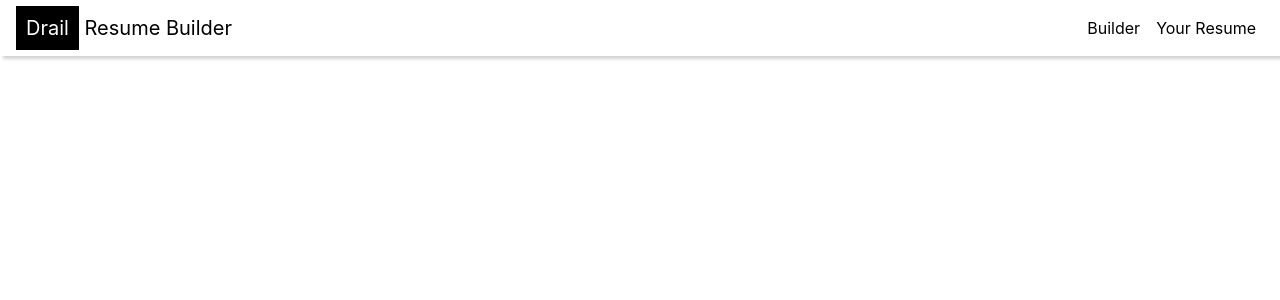
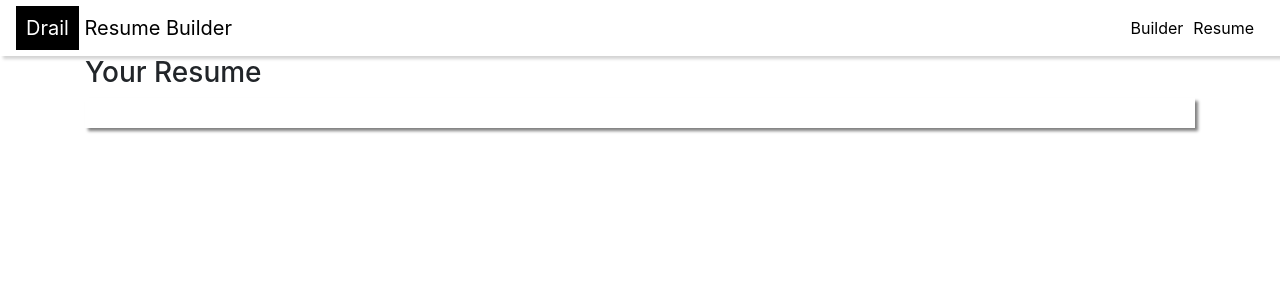
Before and after one commit to yashrajb/Drail-Resume-Builder, a React (Create React App) app: page /resume in a window 1280 px wide. Shown: the top 300 px of the page. Built offline with nearby package versions, Linux system fonts and the light colour scheme.

Commit message:
added validations in image input

```diff
--- a/src/App.js
+++ b/src/App.js
@@ -1,6 +1,7 @@
 import React from "react";
 import Header from "./components/Header";
 import Form from "./components/Form";
+import Resume from "./components/Resume";
 import store from "./store";
 import { Provider } from "react-redux";
 import { BrowserRouter as Router, Switch, Route } from "react-router-dom";
@@ -13,6 +14,9 @@ function App() {
           <Route path="/" exact>
             <Form />
           </Route>
+          <Route path="/resume" exact>
+            <Resume />
+          </Route>
         </Switch>
       </Router>
     </Provider>
--- a/src/components/Form.js
+++ b/src/components/Form.js
@@ -33,6 +33,7 @@ class ResumeForm extends React.Component {
     this.onChangeLinkedin = this.onChangeLinkedin.bind(this);
     this.onChangeWebsite = this.onChangeWebsite.bind(this);
     this.onChangeImage = this.onChangeImage.bind(this);
+    this.onChangePhone = this.onChangePhone.bind(this);
   }
 
   onChangeName(name) {
@@ -113,6 +114,7 @@ class ResumeForm extends React.Component {
               type="file"
               name="image"
               id="image"
+              accept="image/x-png,image/gif,image/jpeg"
               onChange={this.onChangeImage}
             />
             <FormText color="muted">choose image for your resume</FormText>
--- a/src/components/Resume.js
+++ b/src/components/Resume.js
@@ -0,0 +1,32 @@
+import React from "react";
+import { Container, Row, Col } from "reactstrap";
+import { connect } from "react-redux";
+import "../styles/resume.css";
+class Resume extends React.Component {
+  constructor(props) {
+    super(props);
+    this.props = props;
+  }
+
+  render() {
+    return (
+      <Container>
+        <h3>Your Resume</h3>
+        <div className="resume">
+          <header>
+            {this.props.image?<img src={`${this.props.image}`} className="resume-image"/>:null}
+          </header>
+        </div>
+      </Container>
+    );
+  }
+}
+
+export default connect(
+  function(state) {
+    return {
+      ...state
+    };
+  },
+  undefined
+)(Resume);
--- a/src/components/header.js
+++ b/src/components/header.js
@@ -5,10 +5,9 @@ import {
   NavbarToggler,
   NavbarBrand,
   Nav,
-  NavItem,
-  NavLink
+  NavItem
 } from "reactstrap";
-
+import { Link } from "react-router-dom";
 import "../styles/header.css";
 const Header = props => {
   const [isOpen, setIsOpen] = useState(false);
@@ -18,17 +17,19 @@ const Header = props => {
   return (
     <div>
       <Navbar expand="md">
-        <NavbarBrand href="/"><span className="logo">Drail</span> Resume Builder</NavbarBrand>
+        <NavbarBrand>
+          <Link to="/">
+            <span className="logo">Drail</span> Resume Builder
+          </Link>
+        </NavbarBrand>
         <NavbarToggler onClick={toggle} />
         <Collapse isOpen={isOpen} navbar>
           <Nav className="ml-auto" navbar>
             <NavItem>
-              <NavLink href="/components/">Builder</NavLink>
+              <Link to="/">Builder</Link>
             </NavItem>
             <NavItem>
-              <NavLink href="https://github.com/reactstrap/reactstrap">
-                Your Resume
-              </NavLink>
+              <Link to="/resume">Resume</Link>
             </NavItem>
           </Nav>
         </Collapse>
--- a/src/reducers/reducers.js
+++ b/src/reducers/reducers.js
@@ -1,18 +1,18 @@
 let initialState = {
- name:"",
- image:null,
- email:"",
- phone:"",
- headline:"",
- objective:"",
- github:"",
- dribble:"",
- linkedin:"",
- website:"",
- skills:[],
- lang:[],
- education:[],
- exp:[]
+  name: "",
+  image: null,
+  email: "",
+  phone: "",
+  headline: "",
+  objective: "",
+  github: "",
+  dribble: "",
+  linkedin: "",
+  website: "",
+  skills: [],
+  lang: [],
+  education: [],
+  exp: []
 };
 
 function Resume(state = initialState, action) {
@@ -30,13 +30,13 @@ function Resume(state = initialState, action) {
       };
     case "ADD_EXP":
       console.log(state.exp);
-      let exp = [...state.exp,action.payload];
+      let exp = [...state.exp, action.payload];
       return {
         ...state,
         exp
       };
     case "ADD_EDU":
-      let education = [...state.education,action.payload];
+      let education = [...state.education, action.payload];
       return {
         ...state,
         education
@@ -69,7 +69,7 @@ function Resume(state = initialState, action) {
     case "ADD_NAME":
       return {
         ...state,
-        name: action.name
+        name: action.payload
       };
     case "CHANGE_EXP":
       let changedExp = state.exp;
@@ -78,7 +78,7 @@ function Resume(state = initialState, action) {
       console.log(changedExp);
       return {
         ...state,
-        exp:changedExp
+        exp: changedExp
       };
     case "CHANGE_EDU":
       let changedEducation = state.education;
@@ -86,20 +86,25 @@ function Resume(state = initialState, action) {
         action.payload.value;
       return {
         ...state,
-        education:changedEducation
+        education: changedEducation
       };
     case "ADD_SKILL":
       let addedSkill = action.payload.split(",");
       return {
         ...state,
-       skills:addedSkill
-     }
+        skills: addedSkill
+      };
+    case "ADD_OBJECTIVE":
+      return {
+        ...state,
+        objective: action.payload
+      };
     case "ADD_LANG":
       let addLang = action.payload.split(",");
       return {
         ...state,
-       lang:addLang
-     }
+        lang: addLang
+      };
     default:
       return state;
   }
--- a/src/styles/header.css
+++ b/src/styles/header.css
@@ -11,3 +11,9 @@
 .navbar-brand,.navbar-expand-md .navbar-nav .nav-link,.navbar-brand:hover {
 color:black;
 }
+
+.navbar a,.navbar a:hover {
+   color:black;
+   text-decoration:none;
+   margin-right:10px;
+}
--- /dev/null
+++ b/src/styles/resume.css
@@ -0,0 +1,10 @@
+.resume {
+box-shadow: 3px 3px 3px grey;
+padding:15px;
+overflow:hidden;
+}
+
+.resume-img {
+width:160px;
+float:left;
+}
```
Lines whose indentation alone changed are shown as unchanged.
